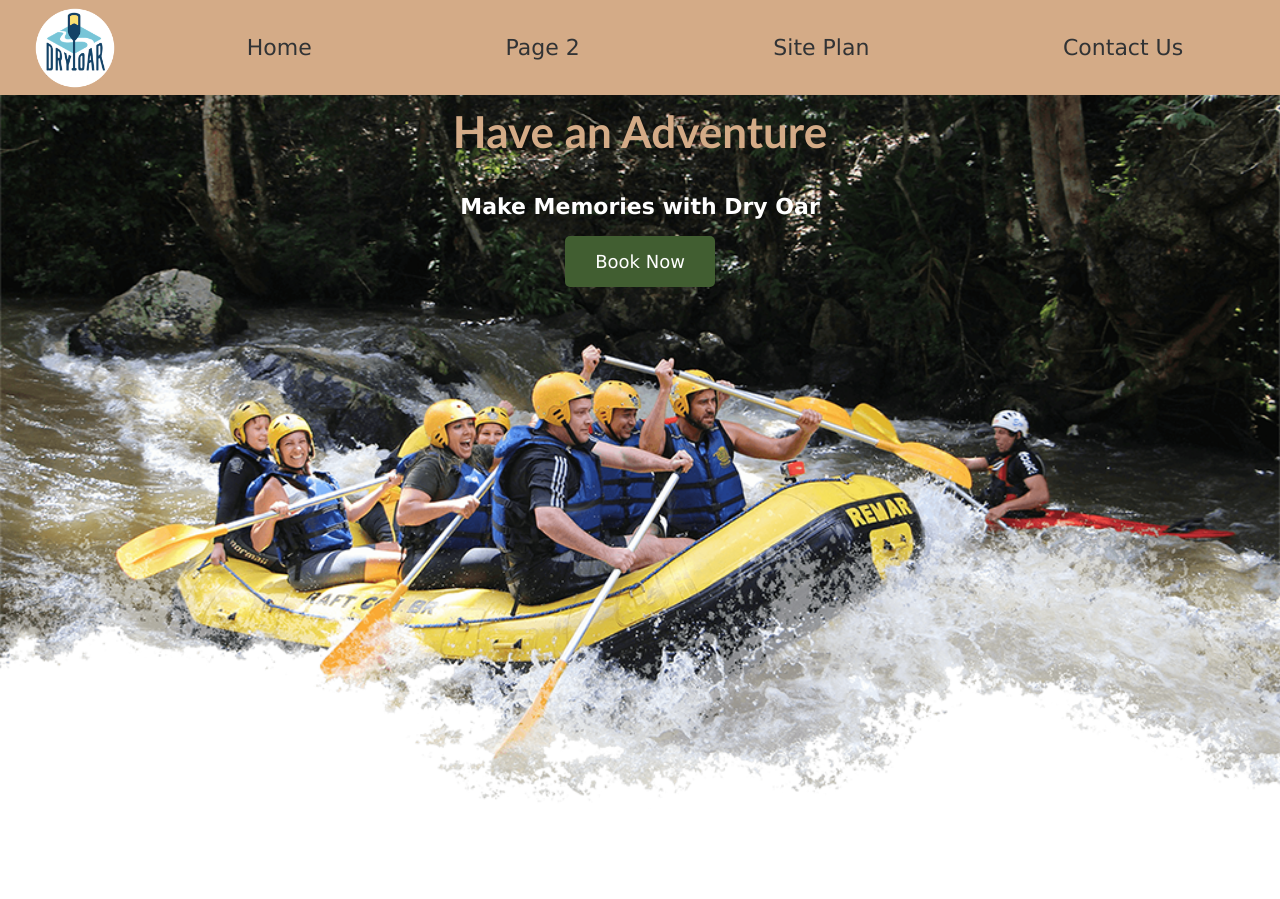
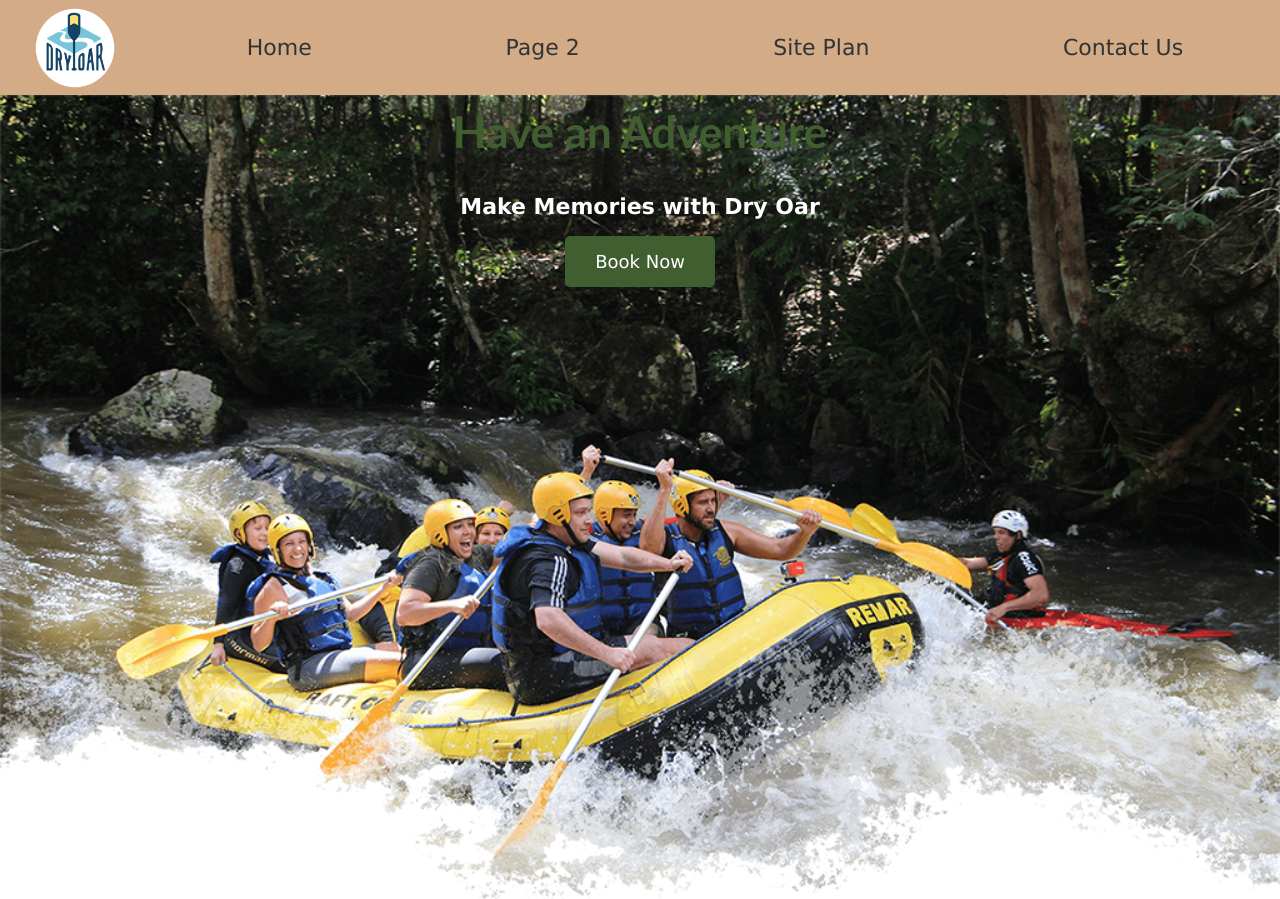
Before and after one commit to emmaoldham/Web-Fundamentals, a plain HTML site: page wwr/index.html in a window 1280 px wide. Shown: the top 899 px of the page. Drawn offline with Linux system fonts and the light colour scheme.

Commit message:
changed title color

```diff
--- a/wwr/styles/style.css
+++ b/wwr/styles/style.css
@@ -37,18 +37,16 @@ nav a:hover {
 #hero {
     display: grid;
     grid-template-columns: 1fr 3fr 1fr;
-    margin-top: -100px;
 }
 #hero-msg {
     grid-column: 2/3;
     grid-row: 1/2;
-    margin-top: 100px;
 }
 #hero-msg h1, #hero-msg h4 {
     text-align: center;
 }
 .home-title {
-    color: #D4AB87;
+    color: #415E31;
     font-family: 'Trebuchet MS', verdana, sans-serif;
     font-size: 2em;
     margin-top: 10px;
```
